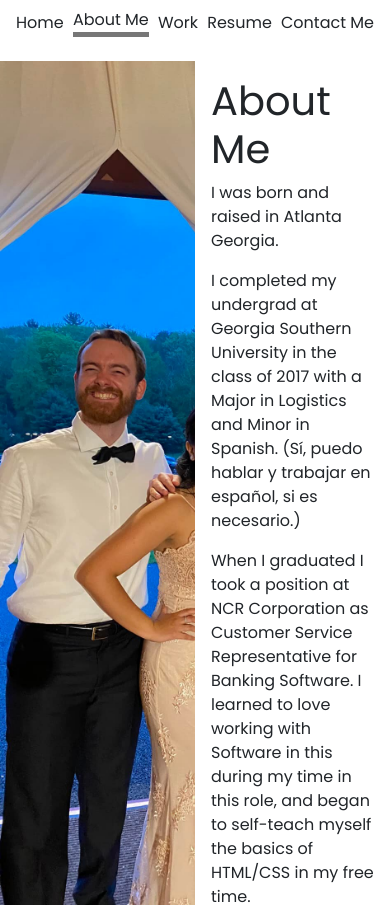
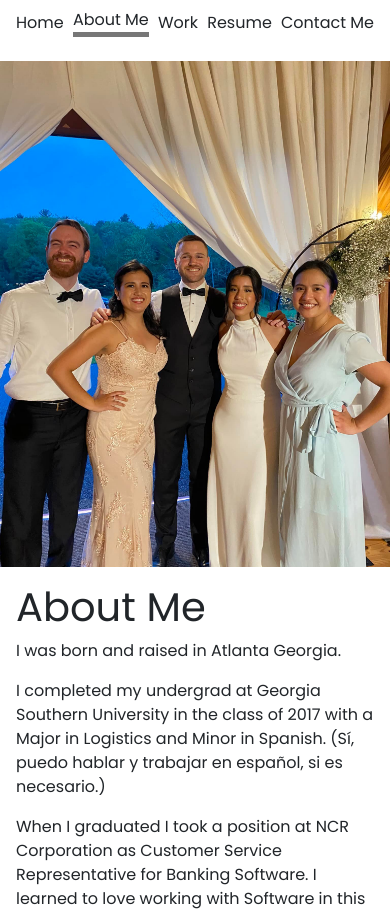
Before and after one commit to huntersteffner/Portfolio-with-React, a React (Create React App) app in the folder portfolio-with-react/: page /Portfolio-with-React/about-me in a window 390 px wide. Shown: the top 911 px of the page. Built offline with nearby package versions, Linux system fonts and the light colour scheme.

Commit message:
Media Queries

```diff
--- a/portfolio-with-react/src/App.css
+++ b/portfolio-with-react/src/App.css
@@ -4,7 +4,8 @@
 }
 
 .hero-image {
-  background: url('../public/Hunter-on-subway.jpg') no-repeat center center/cover;
+  background: url('../public/Hunter-on-subway.jpg') no-repeat center
+    center/cover;
   height: 100vh;
   width: 50vw;
 }
@@ -21,13 +22,12 @@
   width: 50vw;
 }
 #nav {
-
 }
 #nav li {
   list-style: none;
 }
 
-#nav a{
+#nav a {
   color: inherit;
   text-decoration: none;
   /* text-decoration: none; */
@@ -42,7 +42,8 @@
   flex-wrap: wrap;
   justify-content: center;
 
-  box-shadow: 0 5px 10px 0 rgba(0, 0, 0, 0.3); }
+  box-shadow: 0 5px 10px 0 rgba(0, 0, 0, 0.3);
+}
 
 .project-card {
   background-color: rgb(240, 235, 235);
@@ -59,7 +60,6 @@
 }
 .project-img {
   width: 100%;
-
 }
 .project-img img {
   width: 100%;
@@ -74,6 +74,22 @@
   margin: 1rem 2.5rem;
 }
 
-@media (max-width: 820px) {
-
+@media (max-width: 710px) {
+  .home-container {
+    flex-direction: column;
+  }
+  .about-image {
+    height: 60vh;
+    width: 100vw;
+  }
+  .about-desc {
+    width: 100%;
+  }
+  .home-links {
+    width: 100%;
+  }
+  .hero-image {
+    height: 60vh;
+    width: 100vw
+  }
 }
```
